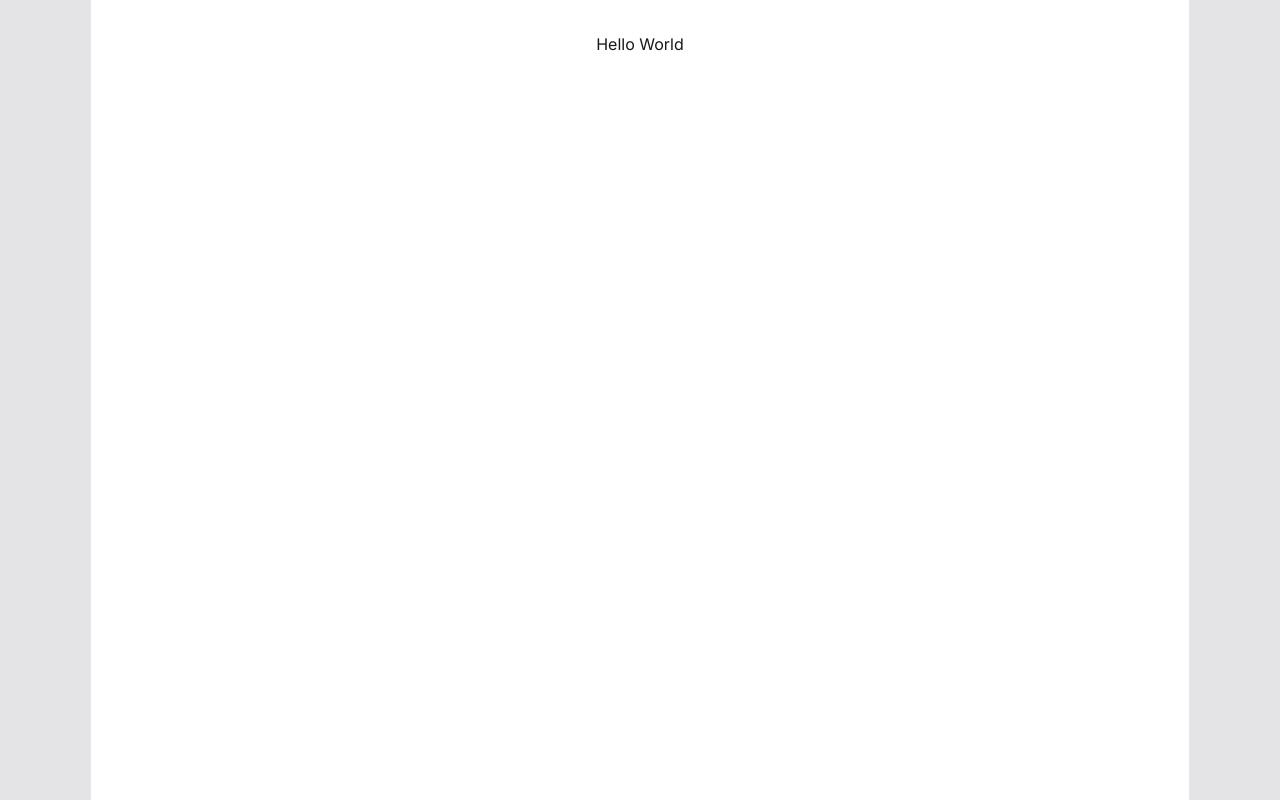
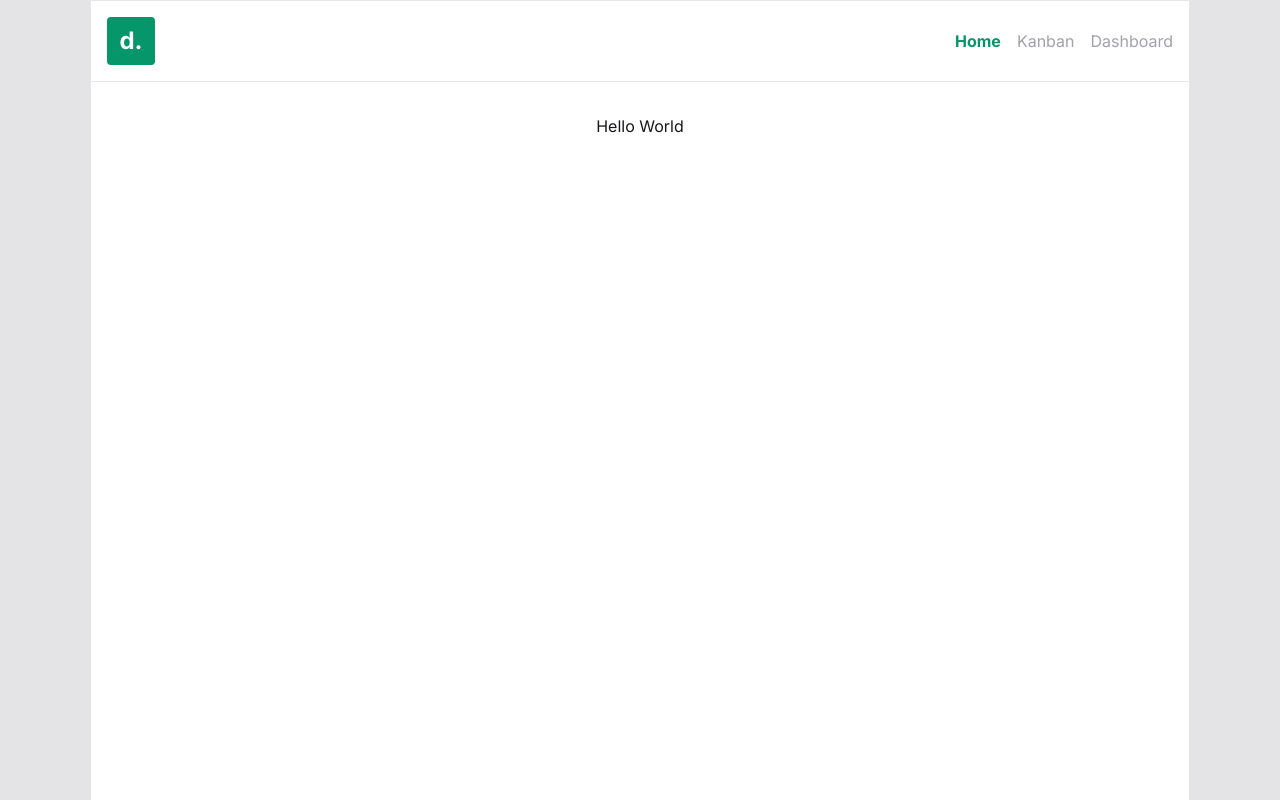
Before and after one commit to williamalowe/next-dockitt, a Next.js app: page / in a window 1280 px wide. Built offline with nearby package versions, Linux system fonts and the light colour scheme.

Commit message:
feat: add header-component

```diff
--- /dev/null
+++ b/src/app/components/header.tsx
@@ -0,0 +1,44 @@
+"use client";
+import Link from "next/link";
+import { usePathname } from "next/navigation";
+
+export default function Header() {
+  const pathname = usePathname();
+  const navLinks = [
+    {
+      href: "/",
+      label: "home",
+    },
+    {
+      href: "/kanban",
+      label: "kanban",
+    },
+    {
+      href: "/dashboard",
+      label: "dashboard",
+    },
+  ];
+  return (
+    <header className="border-y p-4 flex items-center">
+      <Link href="/">
+        <div className="bg-emerald-600 w-12 h-12 text-white flex items-center justify-center text-2xl font-bold rounded">
+          d.
+        </div>
+      </Link>
+      <ul className="ml-auto flex gap-x-4">
+        {navLinks.map((link) => {
+          return (
+            <li
+              key={link.href}
+              className={
+                pathname === link.href ? "text-emerald-600 font-bold capitalize" : "text-zinc-400 capitalize"
+              }
+            >
+              <Link href={link.href}>{link.label}</Link>
+            </li>
+          );
+        })}
+      </ul>
+    </header>
+  );
+}
--- a/src/app/layout.tsx
+++ b/src/app/layout.tsx
@@ -2,6 +2,7 @@
 import { Inter } from "next/font/google";
 import "./globals.css";
 import Container from "./components/container";
+import Header from "./components/header";
 
 const inter = Inter({ subsets: ["latin"] });
 
@@ -18,7 +19,11 @@
   return (
     <html lang="en">
       <body className={`${inter.className} bg-zinc-200 text-zinc-900 min-h-screen`}>
-        <Container>{children}</Container>
+        <Container>
+          <Header />
+          {children}
+
+        </Container>
       </body>
     </html>
   );
```
Also changed, not shown: 1 other file (tests, documents, lock files or other folders).
